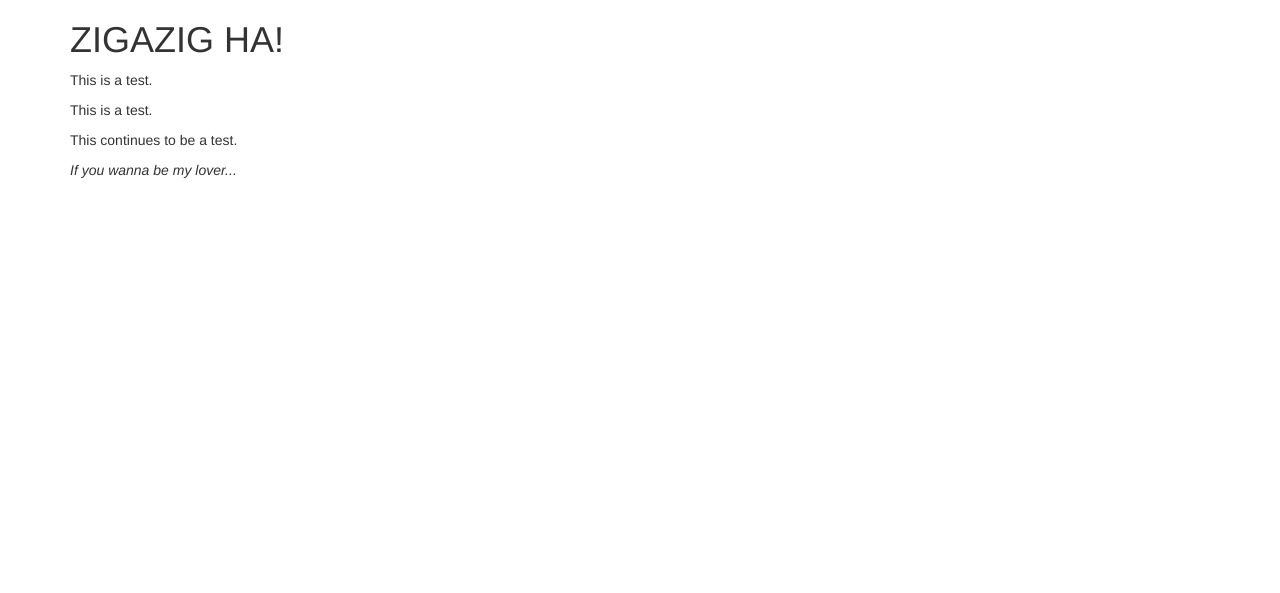
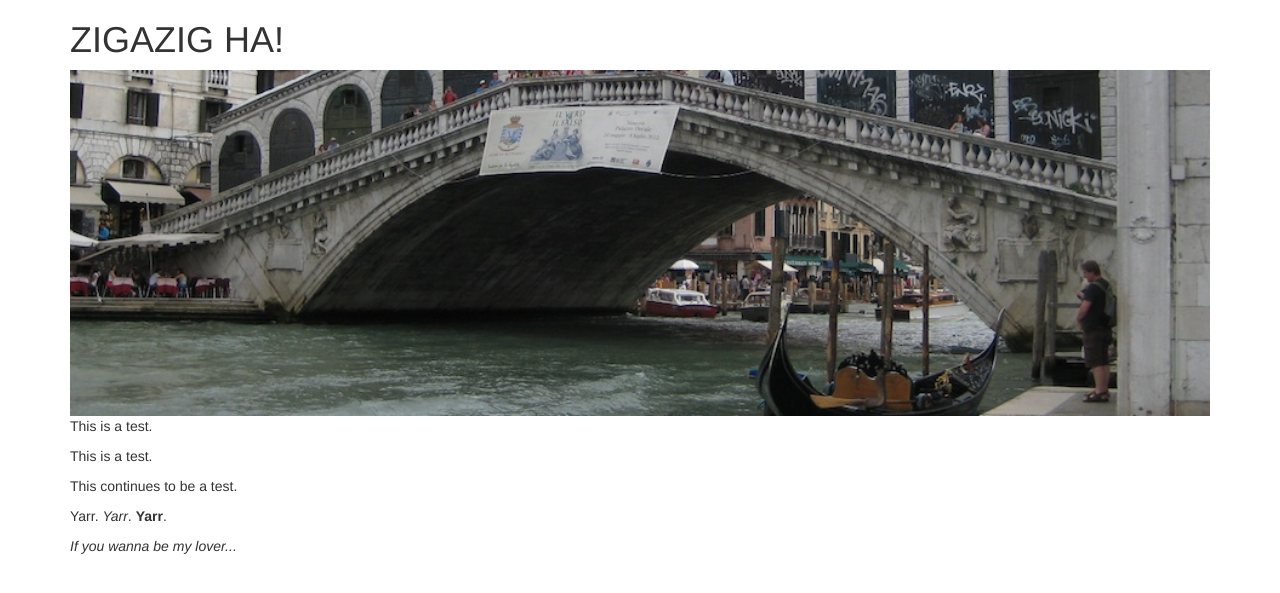
Before and after one commit to nfg/nfg.github.io, a Jekyll site: the page built from index.md, in a window 1280 px wide. Shown: the top 593 px of the page. Built offline with Jekyll 4.4.1, drawn with Linux system fonts in a browser that asks for light colours; nearby versions of some CDN libraries.

Commit message:
Rialto-ing.

```diff
--- a/_includes/footer.html
+++ b/_includes/footer.html
@@ -1,5 +1,4 @@
-    <!-- begin footer -->
-  </div><!-- end container -->
+  <!-- begin footer -->
 
   <!-- jQuery (necessary for Bootstrap's JavaScript plugins) -->
   <script src="//code.jquery.com/jquery.js"></script>
--- a/_includes/header.html
+++ b/_includes/header.html
@@ -21,5 +21,4 @@
 
 </head>
 <body>
-  <div class="container">
-    <!-- end header -->
+<!-- end header -->
--- a/_layouts/zigazigha.html
+++ b/_layouts/zigazigha.html
@@ -1,9 +1,39 @@
 {% include header.html %}
 
-<h1>ZIGAZIG HA!</h1>
+<!--
+<div class="navbar navbar-inverse navbar-fixed-top" role="navigation">
+    <div class="container">
+        <div class="navbar-header">
+            <button type="button" class="navbar-toggle" data-toggle="collapse" data-target=".navbar-collapse">
+                <span class="sr-only">Toggle navigation</span>
+                <span class="icon-bar"></span>
+                <span class="icon-bar"></span>
+                <span class="icon-bar"></span>
+            </button>
+            <a class="navbar-brand" href="#">Project name</a>
+        </div>
+        <div class="collapse navbar-collapse">
+            <ul class="nav navbar-nav">
+                <li class="active"><a href="#">Home</a></li>
+                <li><a href="#about">About</a></li>
+                <li><a href="#contact">Contact</a></li>
+            </ul>
+        </div>
+    </div>
+</div>
+-->
+
+<div class="container">
+
+    <h1>{{ page.title }}</h1>
+
+
+    <div><img src="/images/banner/FGJ_Rialto.jpg" class="img-responsive" style="width: 100%" alt="The Rialto"/></div>
 
 {{ content }}
 
 <p><em>If you wanna be my lover...</em></p>
 
+</div><!-- end container -->
+
 {% include footer.html %}
--- a/index.md
+++ b/index.md
@@ -8,3 +8,5 @@ This is a test.
 This is a test.
 
 This continues to be a test.
+
+Yarr. *Yarr*. **Yarr**.
```
Also changed, not shown: other parts of index.md (+1 -1 lines), README.md, images/banner/FGJ_Rialto.jpg (added), 1 other file.
